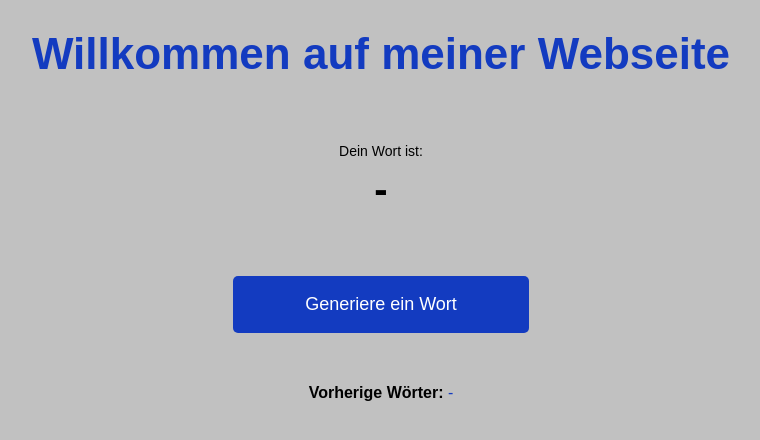
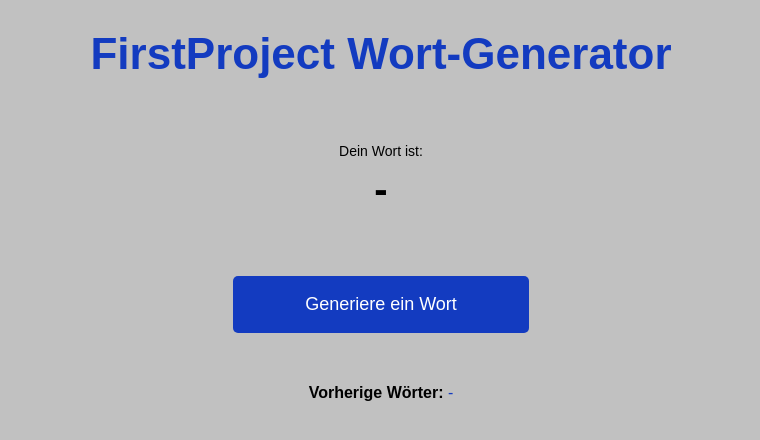
Before and after one commit to SiegAdrian/FirstProject, a plain HTML site: page index.html in a window 1280 px wide. Shown: the whole page, without its empty margins (259-1019 px from the left). Drawn offline with Linux system fonts and the light colour scheme.

Commit message:
Rename Title

```diff
--- a/index.html
+++ b/index.html
@@ -3,11 +3,11 @@
 <head>
     <meta charset="UTF-8">
     <meta name="viewport" content="width=device-width, initial-scale=1.0">
-    <title>Erste Webseite</title>
+    <title>FirstProject</title>
     <link rel="stylesheet" href="styles.css">
 </head>
 <body>
-  <h1 class="heading">Willkommen auf meiner Webseite</h1>
+  <h1 class="heading">FirstProject Wort-Generator</h1>
   <p class="your-word-text">Dein Wort ist: </p>
   <h2 class="word">-</h2>
   <button class="button" onclick="onClick()">Generiere ein Wort</button>
```
